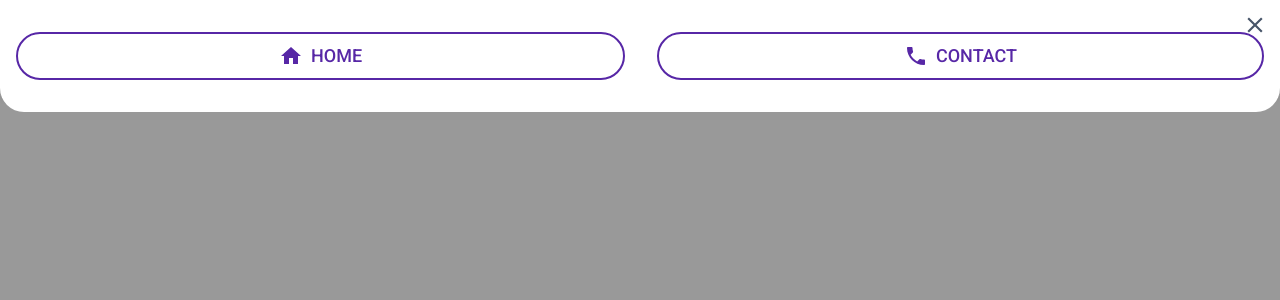
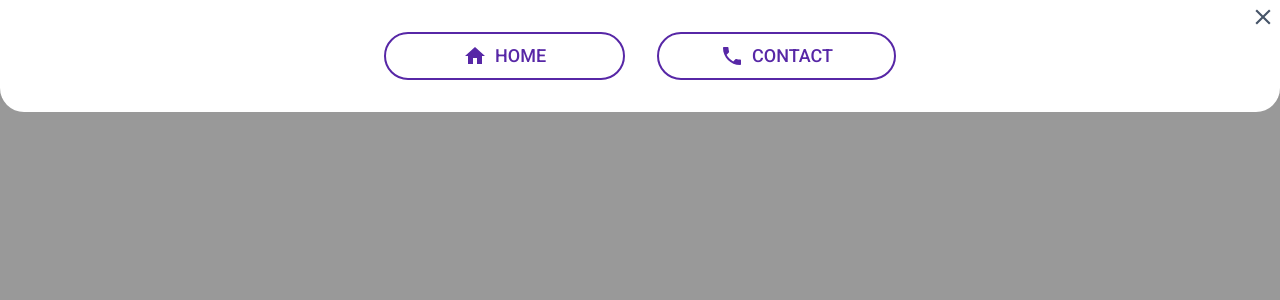
Before and after one commit to XxWexX5/next-home, a Next.js app: page / in a window 1280 px wide. Both pictures are taken after a click on the button 1252 px from the left and 48 px from the top of the page. Shown: the top 300 px of the page. Built offline with nearby package versions, Linux system fonts and the light colour scheme.

Commit message:
[ REFACT ] Adjust wrapper menu.

```diff
--- a/src/app/components/Menu/index.tsx
+++ b/src/app/components/Menu/index.tsx
@@ -26,7 +26,7 @@ export const Menu = () => {
     return (
       <div className="bg-black/40 w-screen h-screen fixed top-0 left-0">
         <button
-          className="absolute top-3 right-3 transition-opacity hover:opacity-60"
+          className="absolute top-1 right-1 transition-opacity hover:opacity-60"
           onClick={toggleIsVisible}
         >
           <MdClose size={26} className="text-neutral-400" />
@@ -34,7 +34,7 @@ export const Menu = () => {
 
         <div ref={divRef} className="bg-neutral-full h-28 rounded-b-3xl">
           <Container className="h-full">
-            <div className="flex h-full items-center gap-8">
+            <div className="w-full max-w-[32rem] m-auto flex h-full items-center gap-8">
               <Button.Outline
                 className="flex items-center justify-center gap-2"
                 onClick={() => setIsVisible(false)}
```
